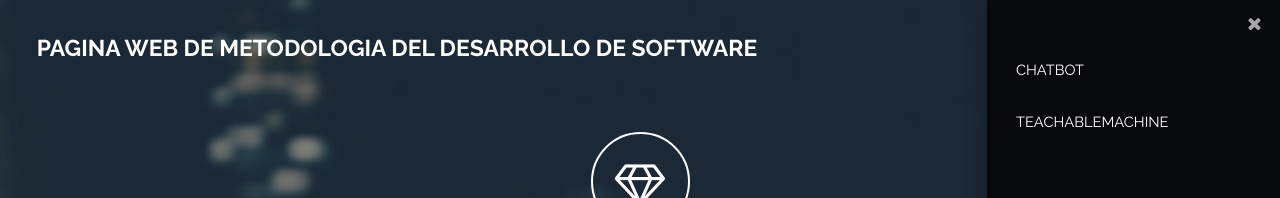
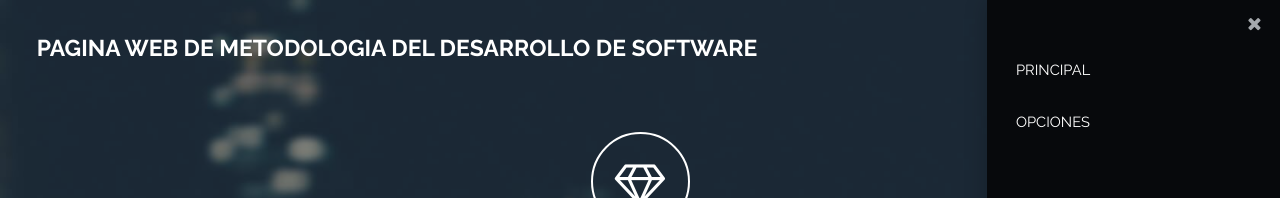
Before and after one commit to KatherinVillon/KatherinVillon.github.io, a plain HTML site: page index.html in a window 1280 px wide. Both pictures are taken after a click on the link "Menu". Shown: the top 198 px of the page. Drawn offline with Linux system fonts and the light colour scheme.

Commit message:
Update index.html

```diff
--- a/index.html
+++ b/index.html
@@ -25,8 +25,8 @@
 		<!-- Nav -->
 			<nav id="nav">
 				<ul class="links">
-					<li><a href="index.html">ChatBot</a></li>
-					<li><a href="generic.html">Teachablemachine</a></li>
+					<li><a href="index.html">Principal</a></li>
+					<li><a href="generic.html">Opciones</a></li>
 
 				</ul>
 			</nav>
```
